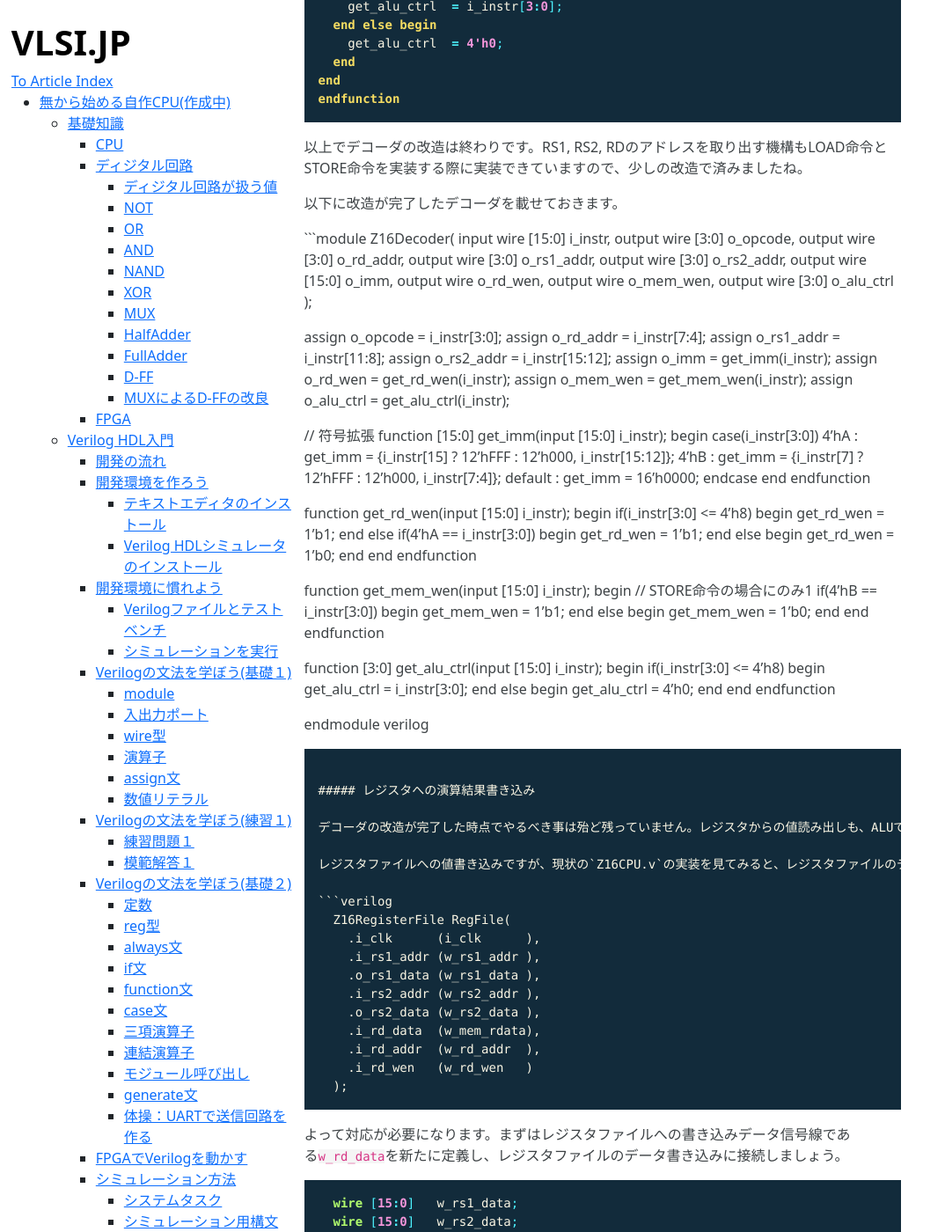
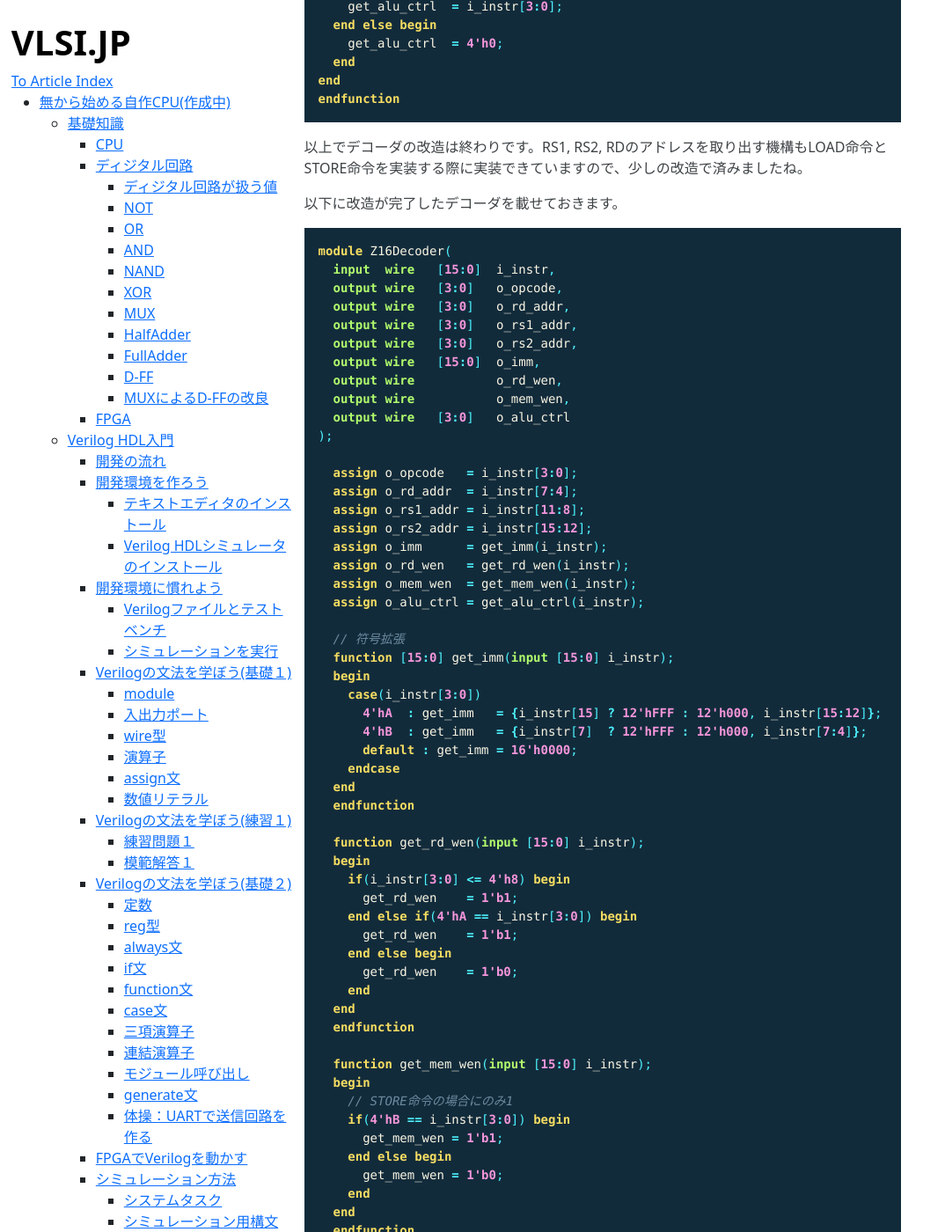
Before and after one commit to VLSI-JP/VLSI-JP.github.io, a Jekyll site: the page built from LetsMakeCPU.md, in a window 1280 px wide and 1400 px high, scrolled down 76942 px. Shown: the whole window at 88% size, without its empty margins (0-1074 px from the left). Built offline with Jekyll 4.4.1, drawn with Linux system fonts in a browser that asks for light colours; formulas are drawn with MathJax 3; some of the changed text lies outside the part shown.

Commit message:
fix misc

````diff
--- a/LetsMakeCPU.md
+++ b/LetsMakeCPU.md
@@ -2869,7 +2869,8 @@ endfunction
 
 以下に改造が完了したデコーダを載せておきます。
 
-```module Z16Decoder(
+```verilog
+module Z16Decoder(
   input  wire   [15:0]  i_instr,
   output wire   [3:0]   o_opcode,
   output wire   [3:0]   o_rd_addr,
@@ -3078,7 +3079,7 @@ module Z16CPU(
 endmodule
 ```
 
-動作の確認は次の即値命令を実装してからにします。
+動作の確認は次の即値命令を実装してからにしましょう
 
 #### ジャンプ命令
 #### 分岐命令
````
